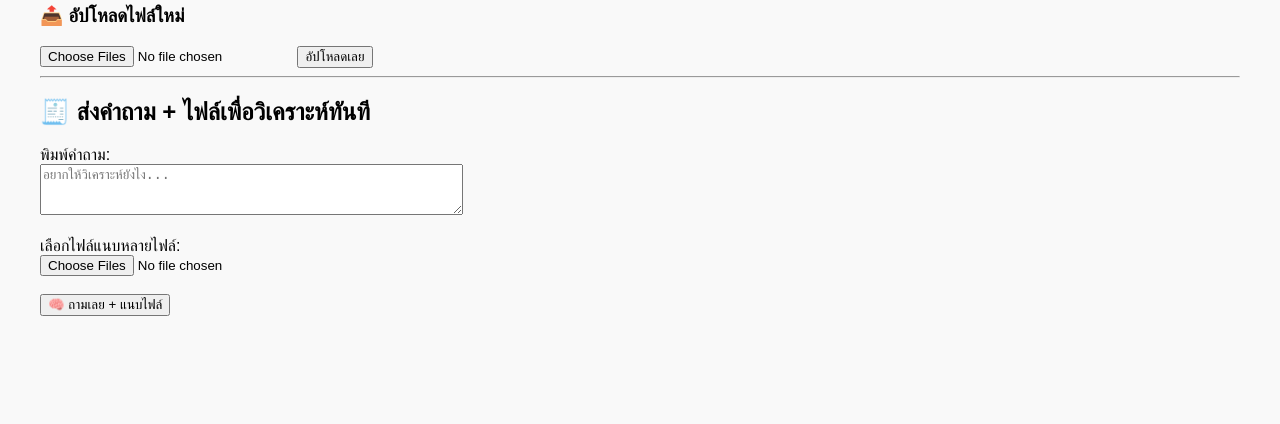
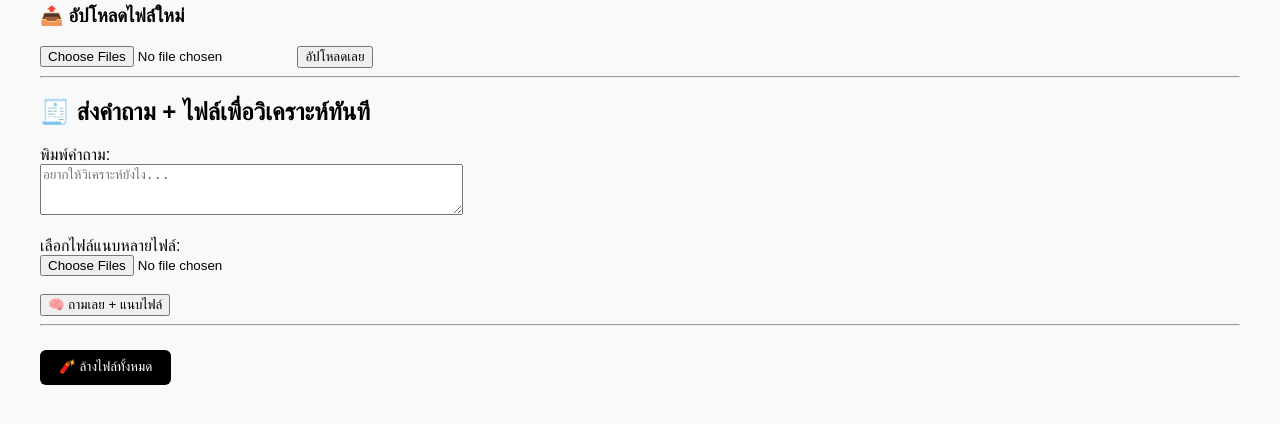
Before and after one commit to thammarongsak/waibon, a Flask app: template templates/upload_panel.html in a window 1280 px wide. Shown: the part 247-671 px from the top of the page. Run offline with Flask 3, Linux system fonts and the light colour scheme; the template is opened without the code that fills it, so the values that code supplies are empty.

Commit message:
Update upload_panel.html

```diff
--- a/templates/upload_panel.html
+++ b/templates/upload_panel.html
@@ -110,6 +110,10 @@
 
   <button type="submit">🧠 ถามเลย + แนบไฟล์</button>
 </form>
+<hr>
+<form method="POST" action="/clear_all_files" onsubmit="return confirm('แน่ใจนะว่าจะล้างไฟล์ทั้งหมด? ลบถาวร!');">
+    <button type="submit" class="btn" style="background-color: black;">🧨 ล้างไฟล์ทั้งหมด</button>
+</form>
 
 </body>
 </html>
```
